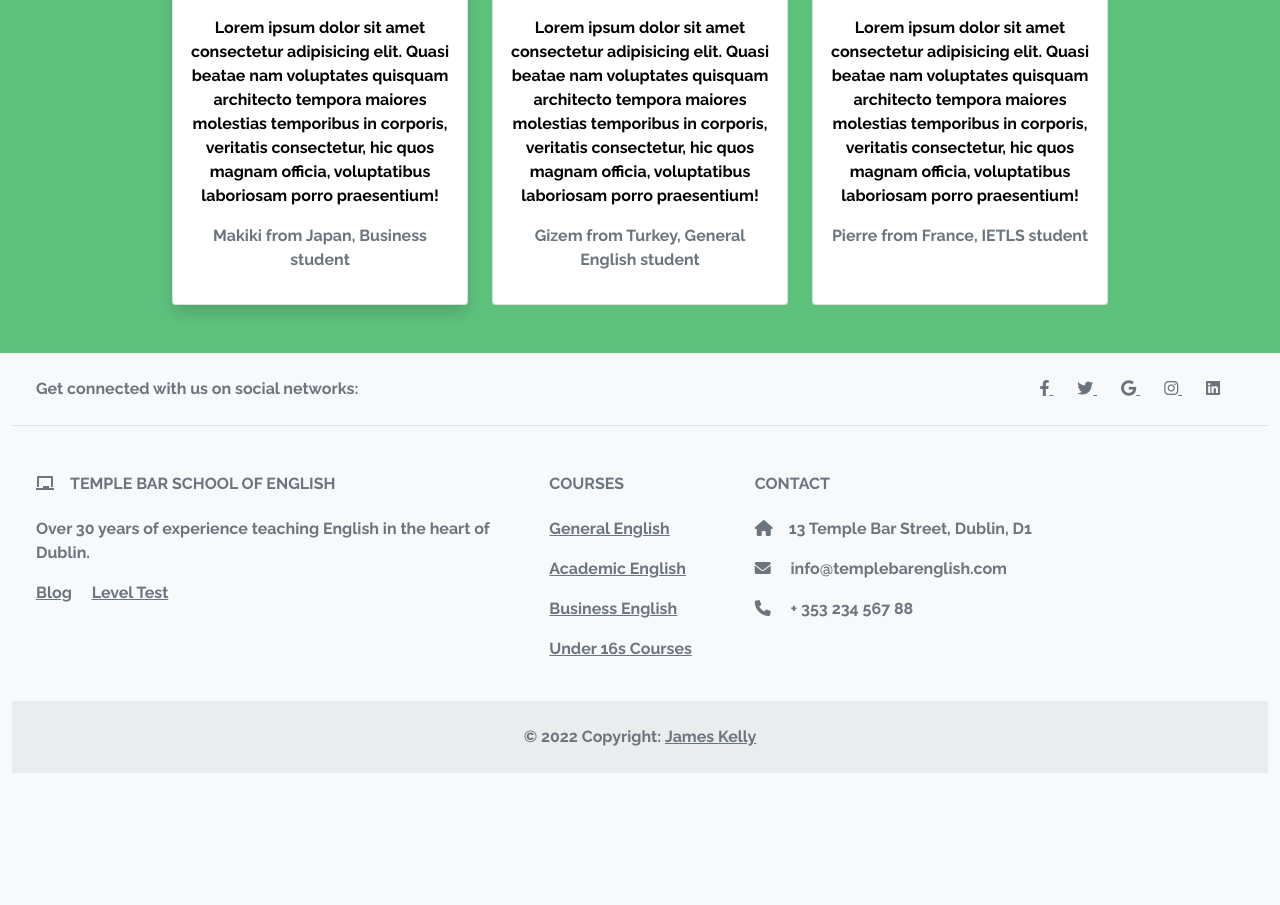
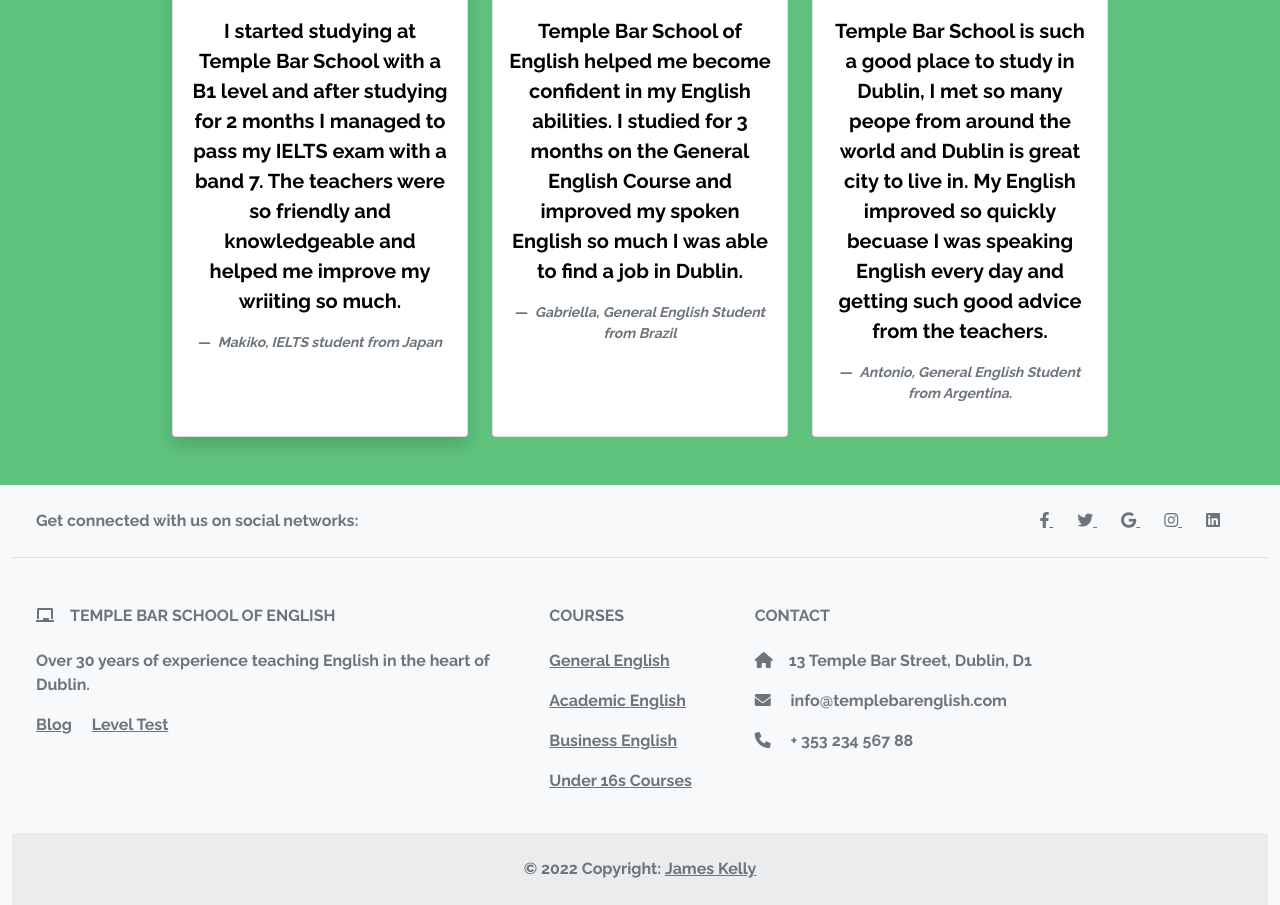
Before and after one commit to jameskelly33/Milestone-Project-4-LangSchool, a Django app: page / in a window 1280 px wide. Shown: the part 2223-3128 px from the top of the page. Before the commit the page ends 2996 px from the top, so only its background shows below. Run offline with Django 4.2, Linux system fonts and the light colour scheme; parts of the project's set-up code (start-up, migrations or seed data) failed here and were passed over; some libraries are stand-ins or nearby versions.

Commit message:
Add testimonial images and text

```diff
--- a/home/templates/home/index.html
+++ b/home/templates/home/index.html
@@ -80,7 +80,7 @@
   <div class="row">
     <div class="col-md-6 col-lg-3 mb-2 mb-md-5">
       <div class="card h-100 shadow">
-        <img src="{{MEDIA_URL}}students_chatting.jpg" class="card-img-top" alt="...">
+        <img src="{{MEDIA_URL}}students_chatting.jpg" class="card-img-top" alt="Four young adult students chatting around a table">
         <div class="card-body ">
           <h5 class="card-title">General English</h5>
           <p class="card-text">Our most popular choice. Suitable for all levels from beginner to advanced.</p>
@@ -94,7 +94,7 @@
     </div>
     <div class="col-md-6 col-lg-3 mb-2 mb-md-5">
       <div class="card h-100 shadow" >
-        <img src="{{MEDIA_URL}}university_student.jpg" class="card-img-top" alt="...">
+        <img src="{{MEDIA_URL}}university_student.jpg" class="card-img-top" alt="A university student standing on steps holding books">
         <div class="card-body">
           <h5 class="card-title">Academic English</h5>
           <p class="card-text">IELTS, Cambridge exams and TOEFL classes to help you achieve your academic requirements.
@@ -107,7 +107,7 @@
     </div>
     <div class="col-md-6 col-lg-3 mb-2 mb-md-5">
       <div class="card h-100 shadow">
-        <img src="{{MEDIA_URL}}business_women.jpg" class="card-img-top" alt="...">
+        <img src="{{MEDIA_URL}}business_women.jpg" class="card-img-top" alt="Two businesswoman talking at a desk">
         <div class="card-body">
           <h5 class="card-title">Business English</h5>
           <p class="card-text">English for professional life can help you improve your CV and advance your career.</p>
@@ -120,7 +120,7 @@
     </div>
     <div class="col-md-6 col-lg-3 mb-2 mb-md-5">
       <div class="card h-100 shadow" >
-        <img src="{{MEDIA_URL}}young_students_in_class.jpg" class="card-img-top" alt="...">
+        <img src="{{MEDIA_URL}}young_students_in_class.jpg" class="card-img-top" alt="Youn students in a classroom">
         <div class="card-body">
           <h5 class="card-title">English for Under 16s</h5>
           <p class="card-text">Our under-16s programme caters for all ages over 5 and provides a fun and informative way of teaching children English.</p>
@@ -141,30 +141,49 @@
   <div class="row justify-content-center">
     <div class="col-md-3 mb-3 mb-md-5">
       <div class="card shadow h-100 " >
-        <img src="{{MEDIA_URL}}young_students_in_class.jpg" class= 'card-img-top' alt="">
+        <img src="{{MEDIA_URL}}female_student2.jpg" class= 'card-img-top img-responsive' alt="A female former student of Temple Bar School of English">
         <div class="card-body">
-          <p class="card-text text-black">Lorem ipsum dolor sit amet consectetur adipisicing elit. Quasi beatae nam voluptates quisquam architecto tempora maiores molestias temporibus in corporis, veritatis consectetur, hic quos magnam officia, voluptatibus laboriosam porro praesentium!</p>
-          <p class="text-muted">Makiki from Japan, Business student</p>
+          <figure>
+            <blockquote class="blockquote text-black">
+              <p>I started studying at Temple Bar School with a B1 level and after studying for 2 months I managed to pass my IELTS exam with a band 7. The teachers were so friendly and knowledgeable and helped me improve my wriiting so much.</p>
+            </blockquote>
+            <figcaption class="blockquote-footer mt-2">
+              <cite title="Source Title">Makiko, IELTS student from Japan</cite>
+            </figcaption>
+          </figure>
+
         </div>
       </div>
 
     </div>
     <div class="col-md-3 mb-3 mb-md-5">
       <div class="card h-100  " >
-        <img src="{{MEDIA_URL}}young_students_in_class.jpg" class= 'card-img-top' alt="">
+        <img src="{{MEDIA_URL}}female_student1.jpg" class= 'card-img-top' alt="A female former student of Temple Bar School of English">
         <div class="card-body">
-          <p class="card-text text-black">Lorem ipsum dolor sit amet consectetur adipisicing elit. Quasi beatae nam voluptates quisquam architecto tempora maiores molestias temporibus in corporis, veritatis consectetur, hic quos magnam officia, voluptatibus laboriosam porro praesentium!</p>
-          <p class="text-muted">Gizem from Turkey, General English student</p>
+          <figure>
+            <blockquote class="blockquote text-black">
+              <p>Temple Bar School of English helped me become confident in my English abilities. I studied for 3 months on the General English Course and improved my spoken English so much I was able to find a job in Dublin.</p>
+            </blockquote>
+            <figcaption class="blockquote-footer mt-2">
+              <cite title="Source Title"> Gabriella, General English Student from Brazil </cite>
+            </figcaption>
+          </figure>
         </div>
 
       </div>
     </div>
     <div class="col-md-3 mb-3 mb-md-5">
       <div class="card h-100 ">
-        <img src="{{MEDIA_URL}}young_students_in_class.jpg" class= 'card-img-top' alt="">
+        <img src="{{MEDIA_URL}}male_student.jpg" class= 'card-img-top' alt="A male former student of Temple Bar School of English">
         <div class="card-body">
-          <p class="card-text text-black">Lorem ipsum dolor sit amet consectetur adipisicing elit. Quasi beatae nam voluptates quisquam architecto tempora maiores molestias temporibus in corporis, veritatis consectetur, hic quos magnam officia, voluptatibus laboriosam porro praesentium!</p>
-          <p class="text-muted">Pierre from France, IETLS student</p>
+          <figure>
+            <blockquote class="blockquote text-black">
+              <p>Temple Bar School is such a good place to study in Dublin, I met so many peope from around the world and Dublin is great city to live in. My English improved so quickly becuase I was speaking English every day and getting such good advice from the teachers.  </p>
+            </blockquote>
+            <figcaption class="blockquote-footer mt-2">
+              <cite title="Source Title ">Antonio, General English Student from Argentina.</cite>
+            </figcaption>
+          </figure>
         </div>
 
       </div>
```
